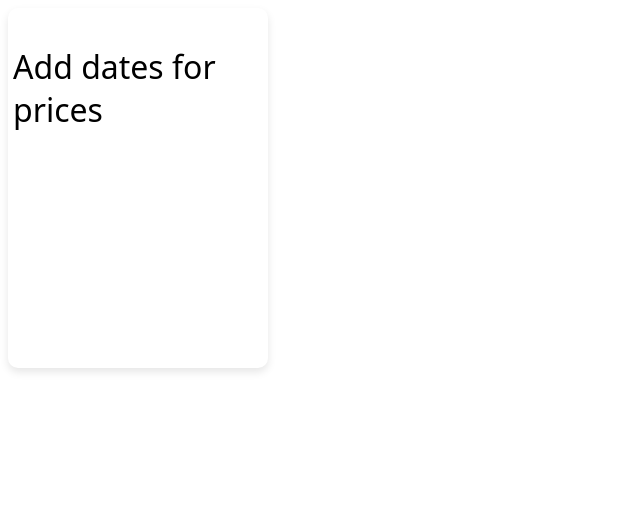
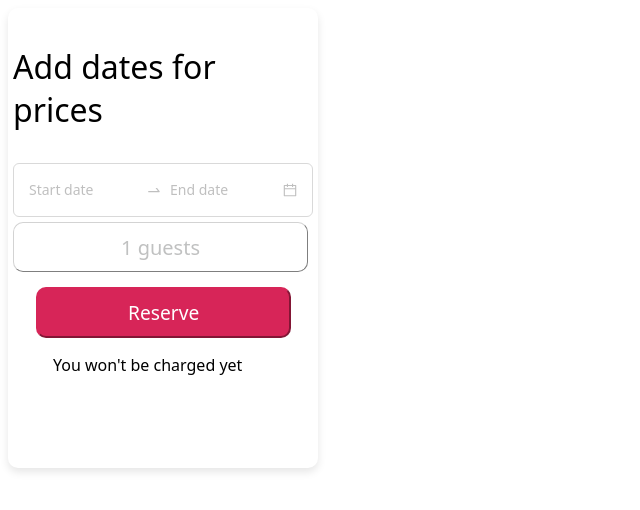
Before and after one commit to Jasjeet13/AirBnB_Clone, a React (Vite) app in the folder Airbnb/: page / in a window 1280 px wide. Shown: the top 510 px of the page, without its empty margins (0-640 px from the left). Built offline with nearby package versions, Linux system fonts and the light colour scheme.

Commit message:
commitk4

```diff
--- a/Airbnb/src/App.jsx
+++ b/Airbnb/src/App.jsx
@@ -1,6 +1,5 @@
 import React from "react";
 import DateCheck from "./Components/DateCheck";
-import DateRangePicker from "./Components/DateRangePicker";
 // import BeachCard from "./Components/BeachCard";
 
 function App() {
@@ -9,6 +8,7 @@ function App() {
       {/* <BeachCard /> */}
       <DateCheck>
         <p className="box-heading">Add dates for prices</p>
+        {/* components inside the box coponent in the check dates will show here */}
       </DateCheck>
     </div>
   );
--- a/Airbnb/src/Components/DateCheck.css
+++ b/Airbnb/src/Components/DateCheck.css
@@ -1,6 +1,6 @@
 .DateCheck {
-  width: 250px; /* You can adjust width and height as needed */
-  height: 350px;
+  width: 300px; /* You can adjust width and height as needed */
+  height: 450px;
   box-shadow: 0 4px 8px rgba(0, 0, 0, 0.1); /* Adjust shadow properties */
   padding: 5px; /* Add padding to make space for subcomponents */
   border-radius: 10px;
@@ -11,3 +11,28 @@
 .select-data {
   display: flex;
 }
+.rangeDatePicker:hover {
+  border-color: black;
+}
+.rangeDatePicker {
+  padding: 15px;
+}
+.reserve {
+  margin-left: 3px;
+  padding-left: 90px;
+  padding-right: 90px;
+  padding-top: 10px;
+  padding-bottom: 10px;
+  font-size: larger;
+  border-radius: 10px;
+  color: white;
+  border-color: rgb(215, 37, 88);
+  background-color: rgb(215, 37, 88);
+}
+.reserve-div {
+  margin-top: 15px;
+  margin-left: 20px;
+}
+.para {
+  padding-left: 40px;
+}
--- a/Airbnb/src/Components/DateCheck.jsx
+++ b/Airbnb/src/Components/DateCheck.jsx
@@ -1,12 +1,41 @@
 import React from "react";
 import "./DateCheck.css";
+import { DatePicker } from "antd";
+import { useState } from "react";
+import moment from "moment";
+import GuestDropdown from "./GuestDropdown";
+const { RangePicker } = DatePicker;
 
 const DateCheck = ({ children }) => {
+  const [dates, setDates] = useState([]);
+  console.log(dates);
+
+  // Function to disable previous dates
+  const disabledDate = (current) => {
+    // Disable dates before today
+    return current && current < moment().startOf("day");
+  };
+
   return (
     <>
       <div className="DateCheck">
         {children}
-        <div className="select-data"></div>
+        <RangePicker
+          className="rangeDatePicker"
+          onChange={(values) => {
+            setDates(
+              values.map((item) => {
+                return moment(item).format("DD-MM-YYYY");
+              })
+            );
+          }}
+          disabledDate={disabledDate} // Apply disabledDate function
+        />
+        <GuestDropdown />
+        <div className="reserve-div">
+          <button className="reserve">Reserve</button>
+        </div>
+        <p className="para">You won't be charged yet</p>
       </div>
     </>
   );
--- /dev/null
+++ b/Airbnb/src/Components/GuestDropdown.css
@@ -0,0 +1,46 @@
+.toggle-button {
+  background-color: white;
+  border-color: aliceblue;
+  width: 295px;
+  height: 50px;
+  font-size: 20px;
+  border-radius: 10px;
+  border-color: rgb(211, 211, 211);
+  border-width: 1px;
+  color: rgb(192, 193, 193);
+  margin-top: 5px;
+}
+.toggle-button:hover {
+  border-color: black;
+}
+.category {
+  padding: 10px;
+  display: flex;
+}
+.dropdown-content {
+  border: 1px solid #ccc;
+  border-radius: 10px;
+  width: 292px;
+}
+.category-count {
+  margin-left: 10px;
+  margin-right: 20px;
+}
+.plus-minus {
+  margin-right: 20px;
+}
+.minus {
+  padding-left: 10px;
+  padding-right: 10px;
+  border-radius: 10px;
+  border-width: 1px;
+}
+.plus {
+  border-radius: 10px;
+  border-width: 1px;
+  padding-left: 9px;
+  padding-right: 9px;
+}
+.increase-decrease {
+  margin-left: 70px;
+}
--- /dev/null
+++ b/Airbnb/src/Components/GuestDropdown.jsx
@@ -0,0 +1,123 @@
+import React, { useState } from "react";
+import "./GuestDropdown.css"; // Import CSS file for styling
+
+const GuestDropdown = () => {
+  const [isOpen, setIsOpen] = useState(false);
+  const [adults, setAdults] = useState(1);
+  const [children, setChildren] = useState(0);
+  const [infants, setInfants] = useState(0);
+
+  const toggleDropdown = () => {
+    setIsOpen(!isOpen);
+  };
+
+  const handleIncrement = (type) => {
+    // Increment count based on type
+    switch (type) {
+      case "adults":
+        setAdults(adults + 1);
+        break;
+      case "children":
+        setChildren(children + 1);
+        break;
+      case "infants":
+        setInfants(infants + 1);
+        break;
+      default:
+        break;
+    }
+  };
+
+  const handleDecrement = (type) => {
+    // Decrement count based on type
+    switch (type) {
+      case "adults":
+        if (adults > 1) setAdults(adults - 1);
+        break;
+      case "children":
+        if (children > 0) setChildren(children - 1);
+        break;
+      case "infants":
+        if (infants > 0) setInfants(infants - 1);
+        break;
+      default:
+        break;
+    }
+  };
+
+  const totalGuests = adults + children + infants;
+
+  return (
+    <div className="guest-dropdown">
+      <button className="toggle-button" onClick={toggleDropdown}>
+        {totalGuests} guests
+      </button>
+      {isOpen && (
+        <div className="dropdown-content">
+          <div className="category">
+            <div className="inside-category">
+              <span className="category-name">Adults:</span>
+              <span className="category-count">{adults}</span>
+            </div>
+            <div className="increase-decrease">
+              <button
+                className="plus-minus plus"
+                onClick={() => handleIncrement("adults")}
+              >
+                +
+              </button>
+              <button
+                className="plus-minus minus"
+                onClick={() => handleDecrement("adults")}
+              >
+                -
+              </button>
+            </div>
+          </div>
+          <div className="category">
+            <div className="inside-category">
+              <span className="category-name">Minors:</span>
+              <span className="category-count">{children}</span>
+            </div>
+            <div className="increase-decrease">
+              <button
+                className="plus-minus plus"
+                onClick={() => handleIncrement("children")}
+              >
+                +
+              </button>
+              <button
+                className="plus-minus minus"
+                onClick={() => handleDecrement("children")}
+              >
+                -
+              </button>
+            </div>
+          </div>
+          <div className="category">
+            <div className="inside-category">
+              <span className="category-name">Infants:</span>
+              <span className="category-count">{infants}</span>
+            </div>
+            <div className="increase-decrease">
+              <button
+                className="plus-minus plus"
+                onClick={() => handleIncrement("infants")}
+              >
+                +
+              </button>
+              <button
+                className="plus-minus minus"
+                onClick={() => handleDecrement("infants")}
+              >
+                -
+              </button>
+            </div>
+          </div>
+        </div>
+      )}
+    </div>
+  );
+};
+
+export default GuestDropdown;
--- a/package.json
+++ b/package.json
@@ -3,6 +3,8 @@
     "@emotion/react": "^11.11.4",
     "@emotion/styled": "^11.11.5",
     "@mui/material": "^5.15.15",
+    "antd": "^5.16.4",
+    "moment": "^2.30.1",
     "react-calendar": "^4.8.0"
   }
 }
```
Also changed, not shown: 1 other file (tests, documents, lock files or other folders).
